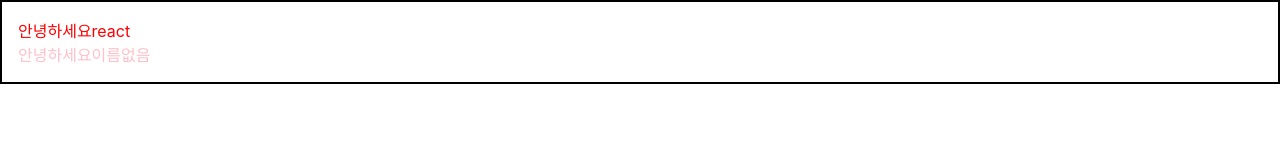
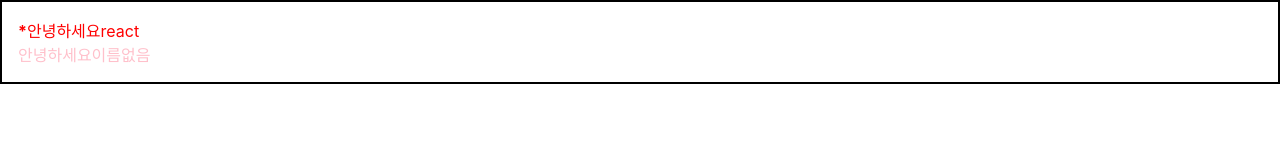
Before and after one commit to SUJINJEONG012/Begin-react, a React (Create React App) app: page / in a window 1280 px wide. Shown: the top 160 px of the page. Built offline with nearby package versions, Linux system fonts and the light colour scheme.

Commit message:
isSpecial 조건부 랜더링

```diff
--- a/src/App.js
+++ b/src/App.js
@@ -6,7 +6,7 @@
 function App() {
   return (
     <Wrapper>
-    <Hello name="react" color="red" />
+    <Hello name="react" color="red" isSpecial={true} />
     <Hello color ="pink"/>
     </Wrapper>
   );
--- a/src/Hello.js
+++ b/src/Hello.js
@@ -1,11 +1,17 @@
 import React from 'react';
 
-function Hello({color,name}){
-    return <div style={{color}}>안녕하세요{name}</div>
+function Hello({color,name, isSpecial}){
+    return(
+    <div style={{color}}>
+        { isSpecial &&  <b>*</b> }
+        안녕하세요{name}
+        </div>
+        );
 }
 
-Hello.defaultProps={
-    name:'이름없음'
+
+Hello.defaultProps = {
+    name:"이름없음"
 }
 
 export  default Hello;
```
